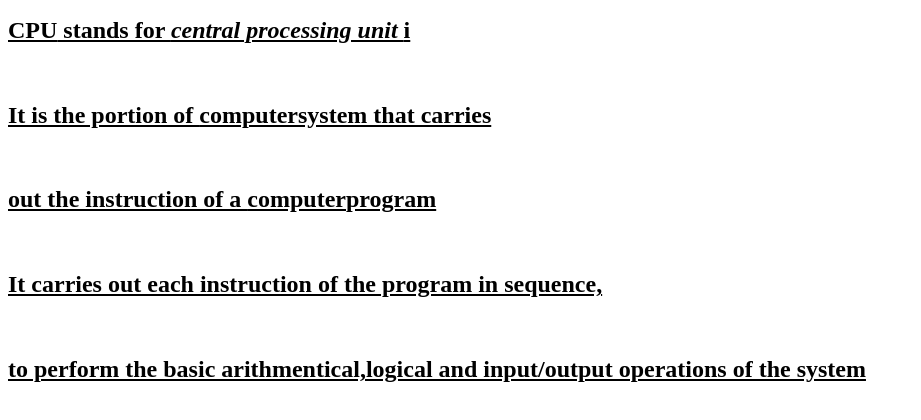
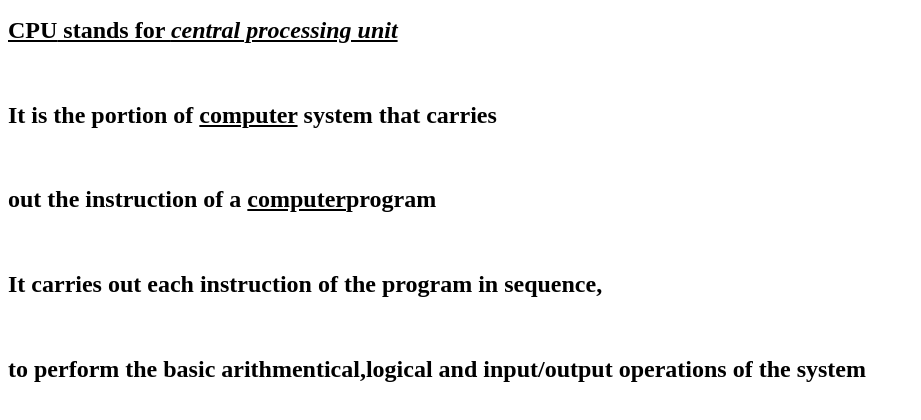
Before and after one commit to iamneo-production/dafcbbbfcfadadfadaeccdfffebaeceaec, a plain HTML site: page public/index.html in a window 1280 px wide. Shown: the part 50-470 px from the top of the page, without its empty margins (0-921 px from the left). Drawn offline with Linux system fonts and the light colour scheme.

Commit message:
Backup Commit

```diff
--- a/public/index.html
+++ b/public/index.html
@@ -9,8 +9,8 @@
 </head>
 <body>
    <h2>CPU</h2>
-   <h2><u><b>CPU<b> stands for <i>central processing unit </i>i</h2><br>
-    <h2>It is the portion of <u>computer</u>system that carries</h2><br>
+   <h2><u><b>CPU<b> stands for <i>central processing unit </i></i></u></h2><br>
+    <h2>It is the portion of <u>computer</u> system that carries</h2><br>
     <h2>out the instruction of a <u>computer</u>program</h2><br>
     <h2>It carries out each instruction of the program in sequence,</h2><br>
     <h2>to perform the basic arithmentical,logical and input/output operations of the system</h2><br>
```
